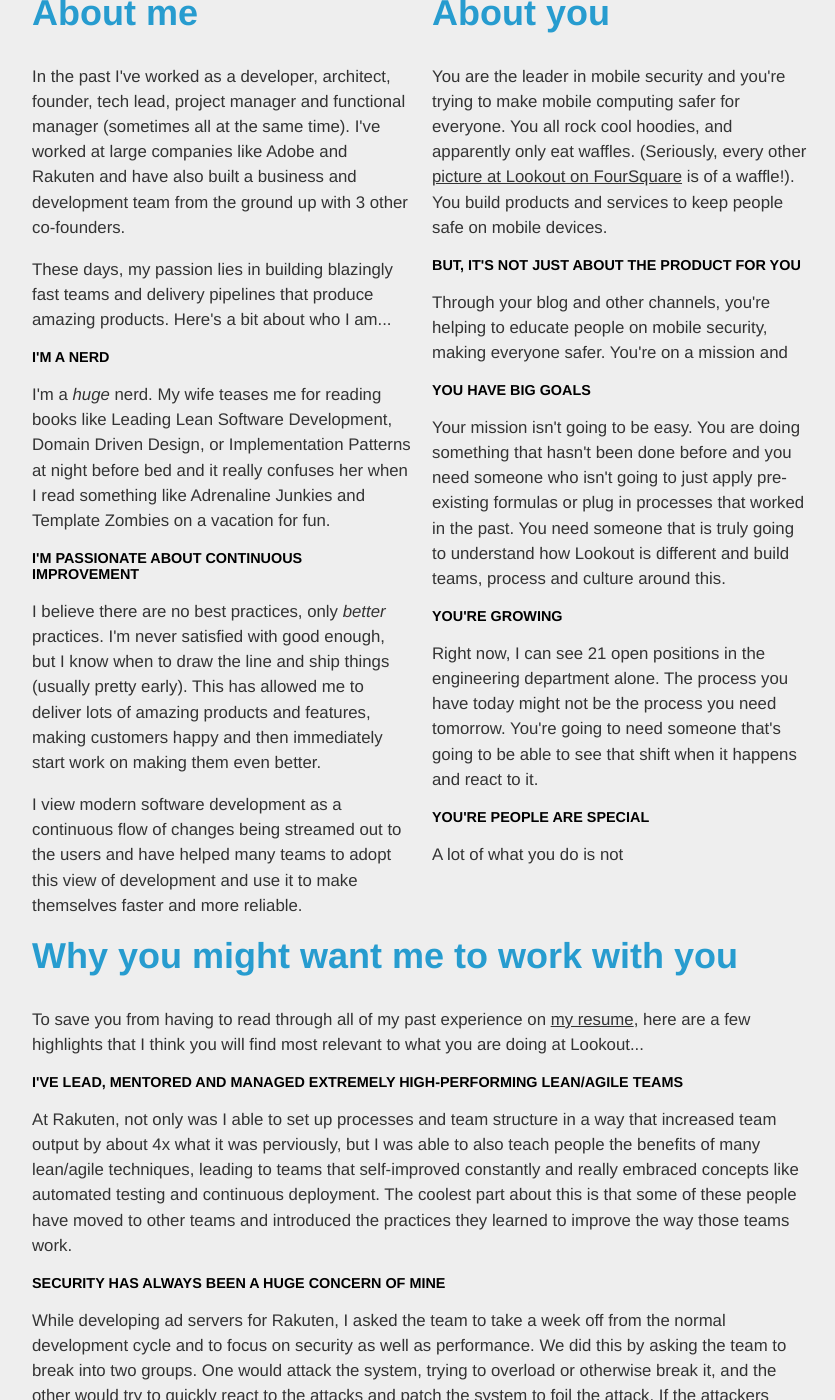
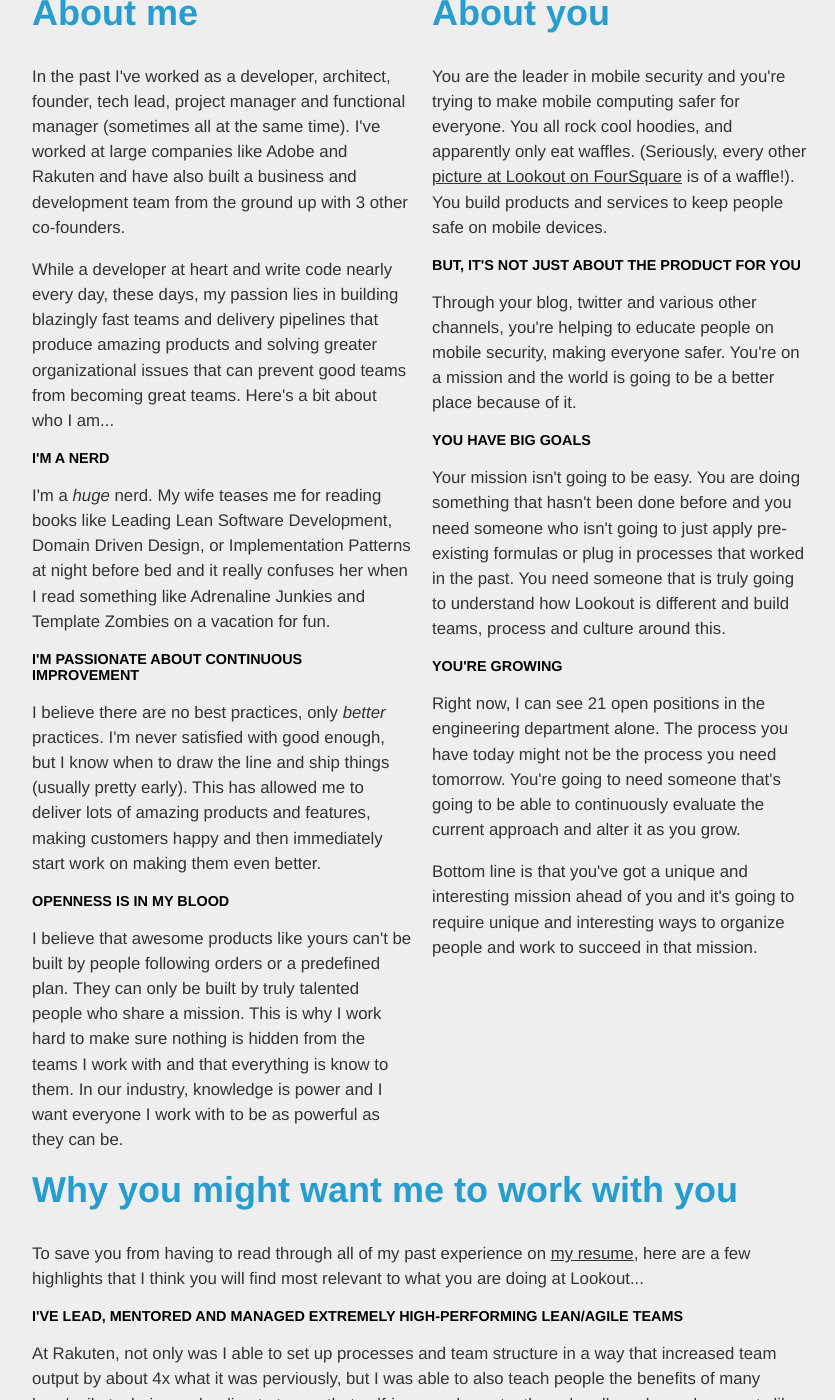
Before and after one commit to TheBigSadowski/thebigsadowski.github.com, a Jekyll site: the page built from lookout/index.html, in a window 1280 px wide and 1400 px high, scrolled down 222 px. Shown: the whole window, without its empty margins (218-1053 px from the left). Built offline with Jekyll 4.4.1, drawn with Linux system fonts in a browser that asks for light colours.

Commit message:
bit of cleanup

```diff
--- a/lookout/index.html
+++ b/lookout/index.html
@@ -35,7 +35,7 @@
 
 <p>In the past I've worked as a developer, architect, founder, tech lead, project manager and functional manager (sometimes all at the same time). I've worked at large companies like Adobe and Rakuten and have also built a business and development team from the ground up with 3 other co-founders.</p>
 
-<p>These days, my passion lies in building blazingly fast teams and delivery pipelines that produce amazing products. Here's a bit about who I am...</p>
+<p>While a developer at heart and write code nearly every day, these days, my passion lies in building blazingly fast teams and delivery pipelines that produce amazing products and solving greater organizational issues that can prevent good teams from becoming great teams. Here's a bit about who I am...</p>
 
 
 <h3>I'm a nerd</h3>
@@ -45,8 +45,9 @@
 <h3>I'm passionate about continuous improvement</h3>
 <p>I believe there are no best practices, only <em>better</em> practices. I'm never satisfied with good enough, but I know when to draw the line and ship things (usually pretty early). This has allowed me to deliver lots of amazing products and features, making customers happy and then immediately start work on making them even better.</p>
 
-<p>I view modern software development as a continuous flow of changes being streamed out to the users and have helped many teams to adopt this view of development and use it to make themselves faster and more reliable.</p>
 
+<h3>Openness is in my blood</h3>
+<p>I believe that awesome products like yours can't be built by people following orders or a predefined plan. They can only be built by truly talented people who share a mission. This is why I work hard to make sure nothing is hidden from the teams I work with and that everything is know to them. In our industry, knowledge is power and I want everyone I work with to be as powerful as they can be.</p>
 
 </section>
 
@@ -57,7 +58,7 @@
 <p>You are the leader in mobile security and you're trying to make mobile computing safer for everyone. You all rock cool hoodies, and apparently only eat waffles. (Seriously, every other <a href="https://foursquare.com/v/lookout-mobile-security-hq/4f0b2563e4b0671f2a59b384/photos">picture at Lookout on FourSquare</a> is of a waffle!). You build products and services to keep people safe on mobile devices.</p>
 
 <h3>But, It's not just about the product for you</h3>
-<p>Through your blog and other channels, you're helping to educate people on mobile security, making everyone safer. You're on a mission and </p>
+<p>Through your blog, twitter and various other channels, you're helping to educate people on mobile security, making everyone safer. You're on a mission and the world is going to be a better place because of it.</p>
 
 
 <h3>You have big goals</h3>
@@ -70,11 +71,9 @@
 
 
 <h3>You're growing</h3>
-<p>Right now, I can see 21 open positions in the engineering department alone. The process you have today might not be the process you need tomorrow. You're going to need someone that's going to be able to see that shift when it happens and react to it.</p>
+<p>Right now, I can see 21 open positions in the engineering department alone. The process you have today might not be the process you need tomorrow. You're going to need someone that's going to be able to continuously evaluate the current approach and alter it as you grow.</p>
 
-
-<h3>You're people are special</h3>
-<p>A lot of what you do is not
+<p>Bottom line is that you've got a unique and interesting mission ahead of you and it's going to require unique and interesting ways to organize people and work to succeed in that mission.</p>
 
 </section>
 
```
